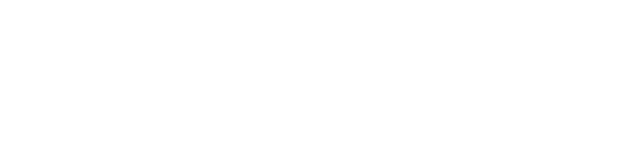
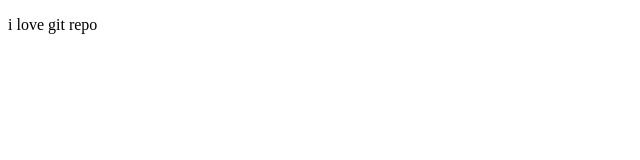
Before and after one commit to gitmehrab/ph6-first, a plain HTML site: page index.html in a window 1280 px wide. Shown: the whole page, without its empty margins (0-640 px from the left). Drawn offline with Linux system fonts and the light colour scheme.

Commit message:
style added

```diff
--- a/index.html
+++ b/index.html
@@ -7,6 +7,6 @@
     <title>ph git first</title>
 </head>
 <body>
-
+    <p>i love git repo</p>
 </body>
 </html>
```
Also changed, not shown: 1 other file.
